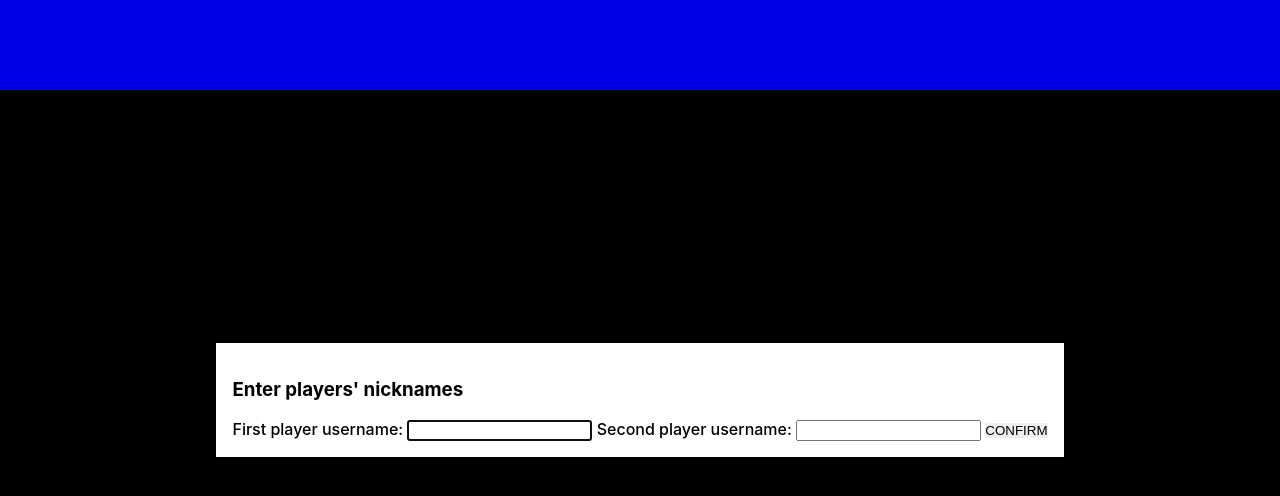
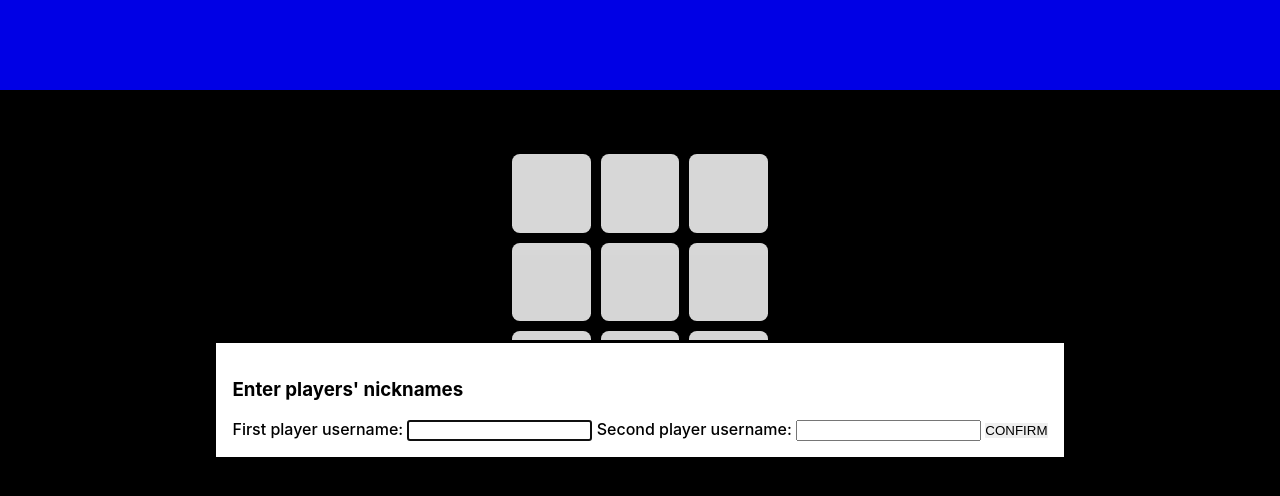
Before and after one commit to nightshiftguy/tic-tac-toe, a plain HTML site: page index.html in a window 1280 px wide. Drawn offline with Linux system fonts and the light colour scheme.

Commit message:
clean up code

```diff
--- a/script.js
+++ b/script.js
@@ -143,13 +143,11 @@ function GameController(){
     return {playRound, getGameboard: gameboard.getGameboard, restartGame, getActivePlayer, startGame}
 }
 
-function uiController(){
+(function uiController(){
     const body = document.querySelector("body");
     const game = GameController();
     const boardDiv = document.querySelector('.board');
     const infoBar = document.querySelector('.info-bar');
-
-    //add restart game button after finishing game
 
     function updateScreen(){
         boardDiv.textContent="";
@@ -179,7 +177,7 @@ function uiController(){
         });
     }
 
-    (function displayGetUsernamesDialog(){
+    function displayGetUsernamesDialog(){
         const dialog = document.querySelector(".get-usernames-dialog");
         const confirmBtn = dialog.querySelector(".confirmBtn");
         const userNameInput1 = dialog.querySelector("#username-1");
@@ -216,7 +214,7 @@ function uiController(){
         });
 
         dialog.showModal();
-    })();
+    }
 
     function displayGameResultDialog(gameResult){
         const gameResultDialog = document.querySelector(".game-result-dialog");
@@ -224,8 +222,11 @@ function uiController(){
         if(typeof(gameResult) === "object"){
             message = gameResult.name+" ("+gameResult.symbol+") Wins the game!";
         }
-        else if(gameResult="draw")
+        else if(gameResult==="draw")
             message = "game ended in draw";
+        else
+            return;
+
         gameResultDialog.textContent = message;
         body.insertBefore(gameResultDialog,infoBar);
         gameResultDialog.showModal();
@@ -263,6 +264,7 @@ function uiController(){
         }
     }
     boardDiv.addEventListener("click", clickHandlerBoard);
-}
 
-uiController();
+    updateScreen();
+    displayGetUsernamesDialog();
+})();
```
Also changed, not shown: index.html (+0 -2 lines).
